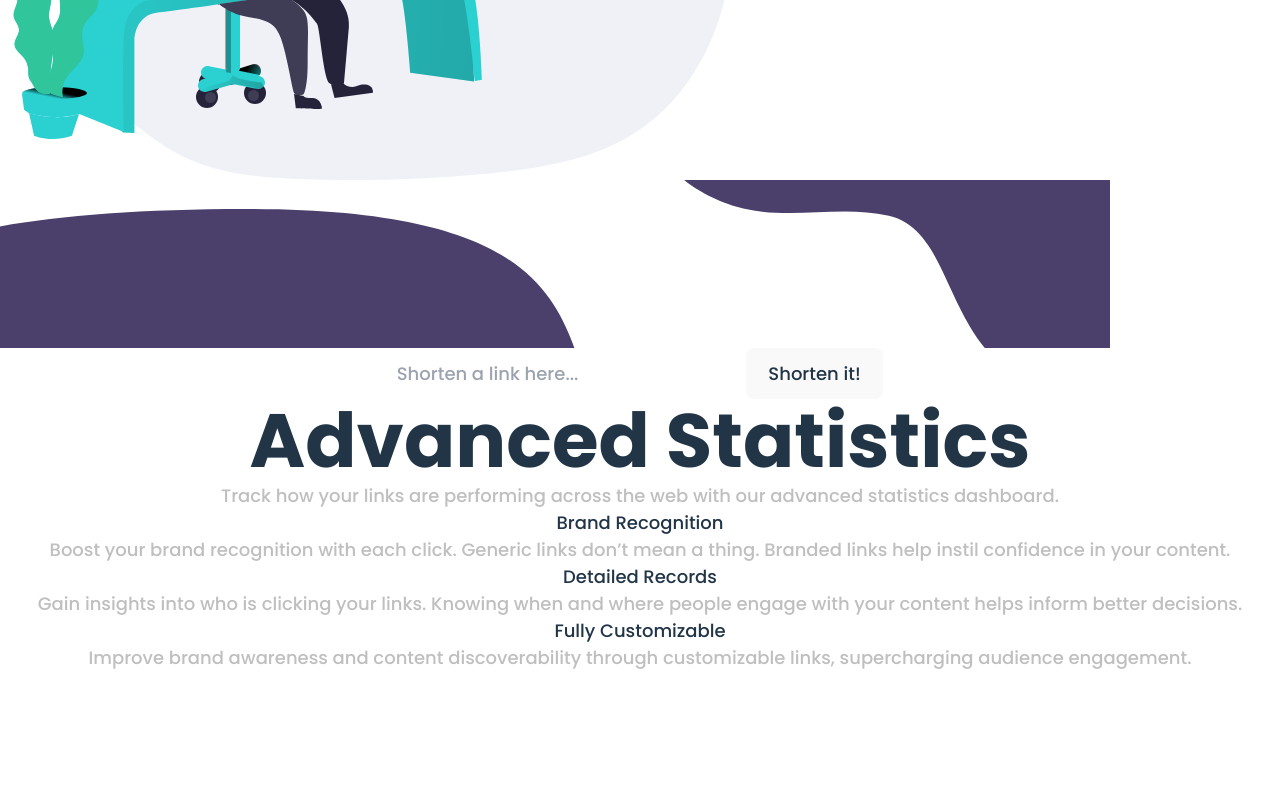
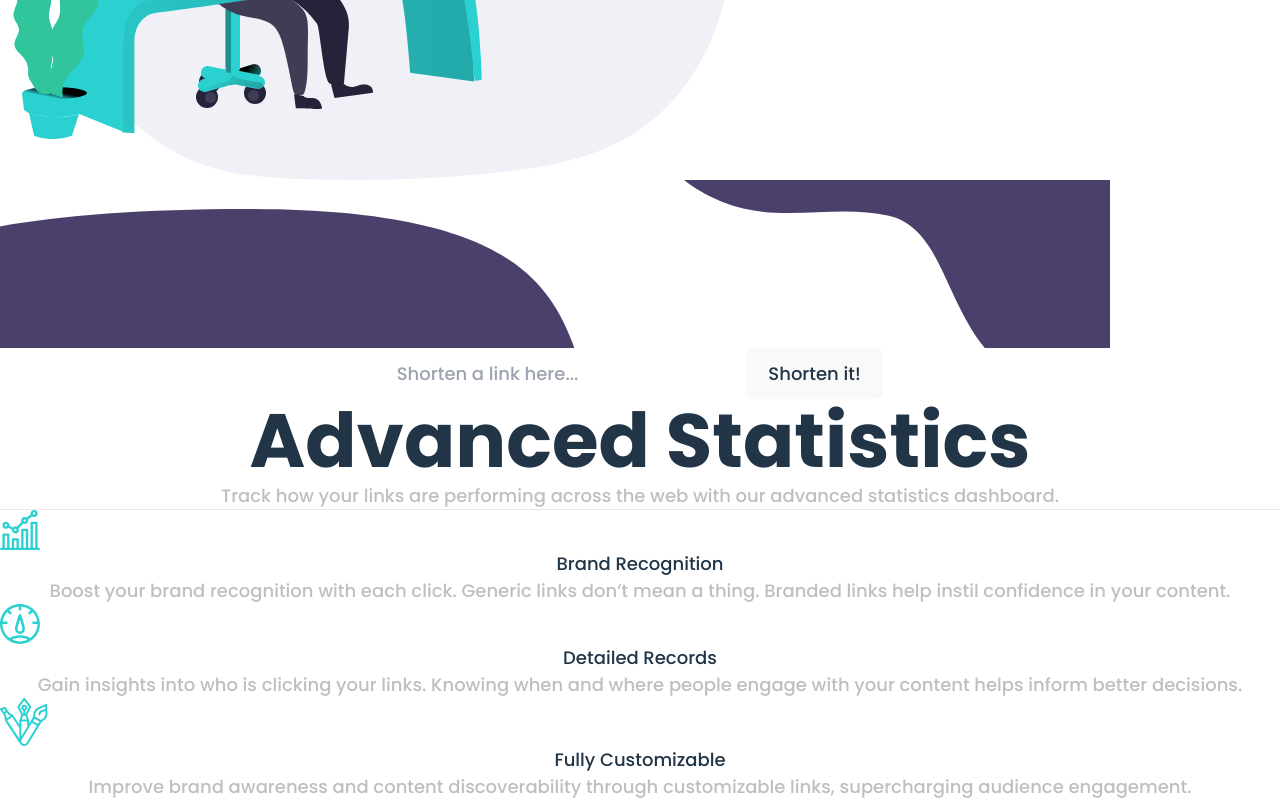
Before and after one commit to BashS117/url-shortening-landing-page, a React (Vite) app: page / in a window 1280 px wide. Shown: the part 814-1614 px from the top of the page. Before the commit the page ends 1485 px from the top, so only its background shows below. Built offline with nearby package versions, Linux system fonts and the light colour scheme.

Commit message:
styling Statistics Component

```diff
--- a/src/components/Statistics/index.jsx
+++ b/src/components/Statistics/index.jsx
@@ -1,23 +1,28 @@
 import React from 'react'
 import Shorten from '../../components/Shorten'
-
-
+import IconBrandRecognition from '../../assets/icon-brand-recognition.svg'
+import IconDetailedRecords from '../../assets/icon-detailed-records.svg'
+import IconFullyCustomizable from '../../assets/icon-fully-customizable.svg'
 const Statistics = () => {
   return (
 
 <section className='bg-[#ebebeb] px-[166px] '>
     <Shorten/>
 
-        <h1 class=" mt-[35px] mb-[5px] text-center text-2xl font-bold py-4 text-[2.5rem]">
+        <h1 class=" mt-[40px] mb-[5px] text-center text-2xl font-bold py-4 text-[2.5rem]">
         Advanced Statistics
         </h1>
         <p className='px-[280px] text-[1.2rem] text-[var(--Grayish-Violet)] leading-9'>Track how your links are performing across the web with our
   advanced statistics dashboard.</p>
 
-          <div class="grid justify-center items-center text-start grid-cols-3 mt-[55px] gap-[30px]">
+          <div class="relative grid justify-center items-center text-start grid-cols-3 mt-[10px] gap-[25px]">
+          <hr className="bg-[var(--Cyan)] h-3 w-full absolute mt-[30px]" />
+              <div class="relative pt-16 pb-[25px] rounded  shadow-lg  bg-[var(--Off-white)]">
+                  <div class="px-6 py-4">
+                      <div className="absolute top-[-2rem] w-[90px] h-[90px] flex items-center justify-center rounded-full bg-[var(--Dark-Violet)]">
+                        <img src={IconBrandRecognition} alt="" />
+                      </div>
 
-              <div class="pt-16 rounded overflow-hidden shadow-lg  bg-[var(--Off-white)]">
-                  <div class="px-6 py-4">
                       <h3 class="font-bold text-[1.4rem] mb-2">Brand Recognition</h3>
                       <p class="text-[var(--Grayish-Violet)] text-base leading-7">
                           Boost your brand recognition with each click. Generic links don’t
@@ -26,8 +31,12 @@ const Statistics = () => {
                   </div>
               </div>
 
-              <div class="pt-16 rounded overflow-hidden shadow-lg bg-[var(--Off-white)] mt-[80px] ">
+              <div class="pt-16 pb-[25px] rounded relative  shadow-lg bg-[var(--Off-white)] mt-[80px] ">
                   <div class="px-6 py-4">
+
+                      <div className="absolute top-[-2rem] w-[90px] h-[90px] flex items-center justify-center rounded-full bg-[var(--Dark-Violet)]">
+                        <img src={IconDetailedRecords} alt="" />
+                      </div>
                       <h3 class="font-bold text-[1.4rem] mb-2">Detailed Records</h3>
                       <p class="text-[var(--Grayish-Violet)] text-base leading-7">
                           Gain insights into who is clicking your links. Knowing when and where
@@ -36,8 +45,11 @@ const Statistics = () => {
                   </div>
               </div>
 
-              <div class="pt-16 rounded overflow-hidden shadow-lg  bg-[var(--Off-white)] mt-[160px]">
+              <div class="pt-16 pb-[25px] rounded relative shadow-lg  bg-[var(--Off-white)] mt-[160px]">
                   <div class="px-6 py-4">
+                  <div className="absolute top-[-2rem] w-[90px] h-[90px] flex items-center justify-center rounded-full bg-[var(--Dark-Violet)]">
+                        <img src={IconFullyCustomizable} alt="" />
+                      </div>
                       <h3 class="font-bold text-[1.4rem] mb-2">  Fully Customizable
                       </h3>
                       <p class="text-[var(--Grayish-Violet)] text-base leading-7">
```
